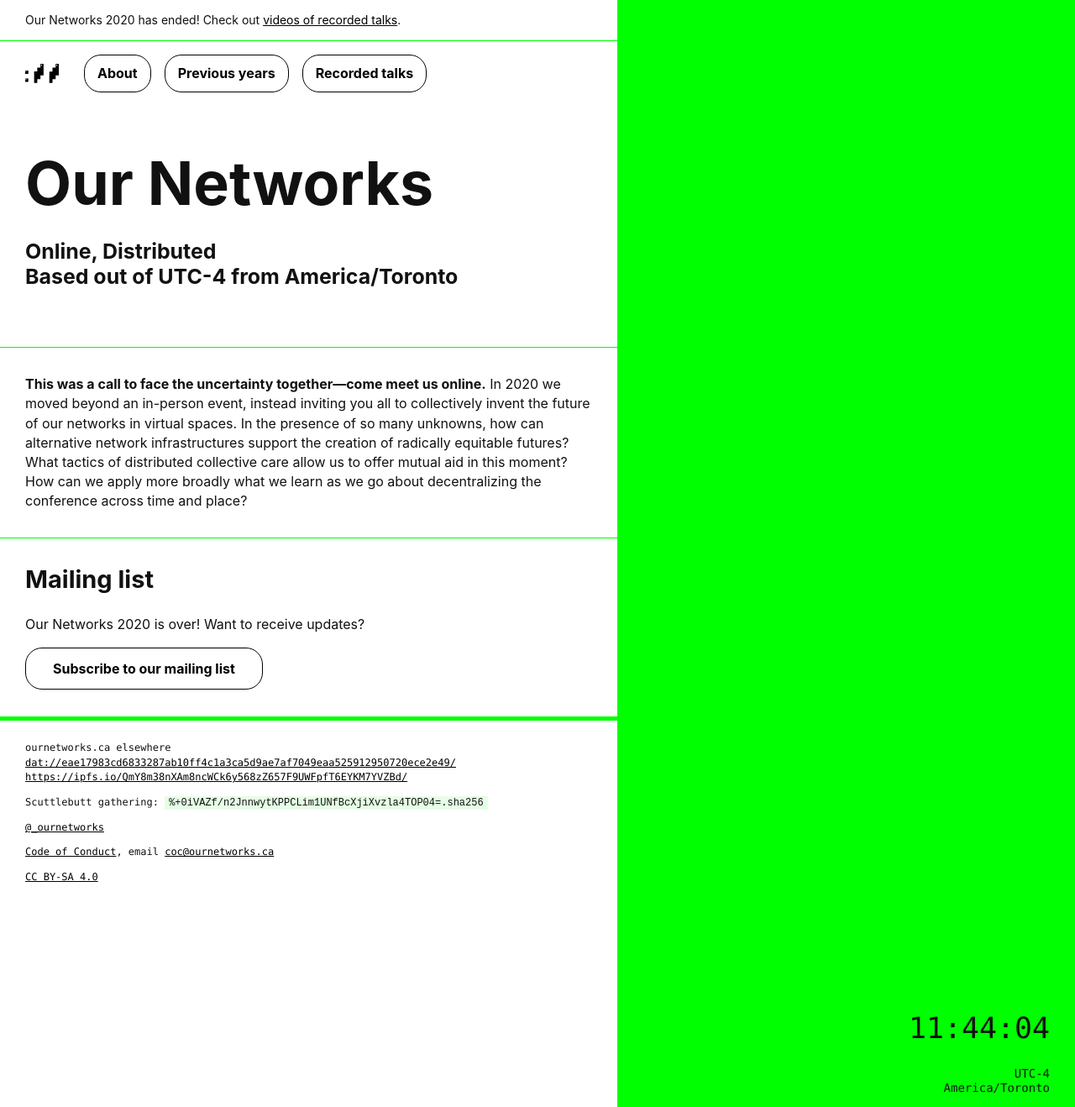
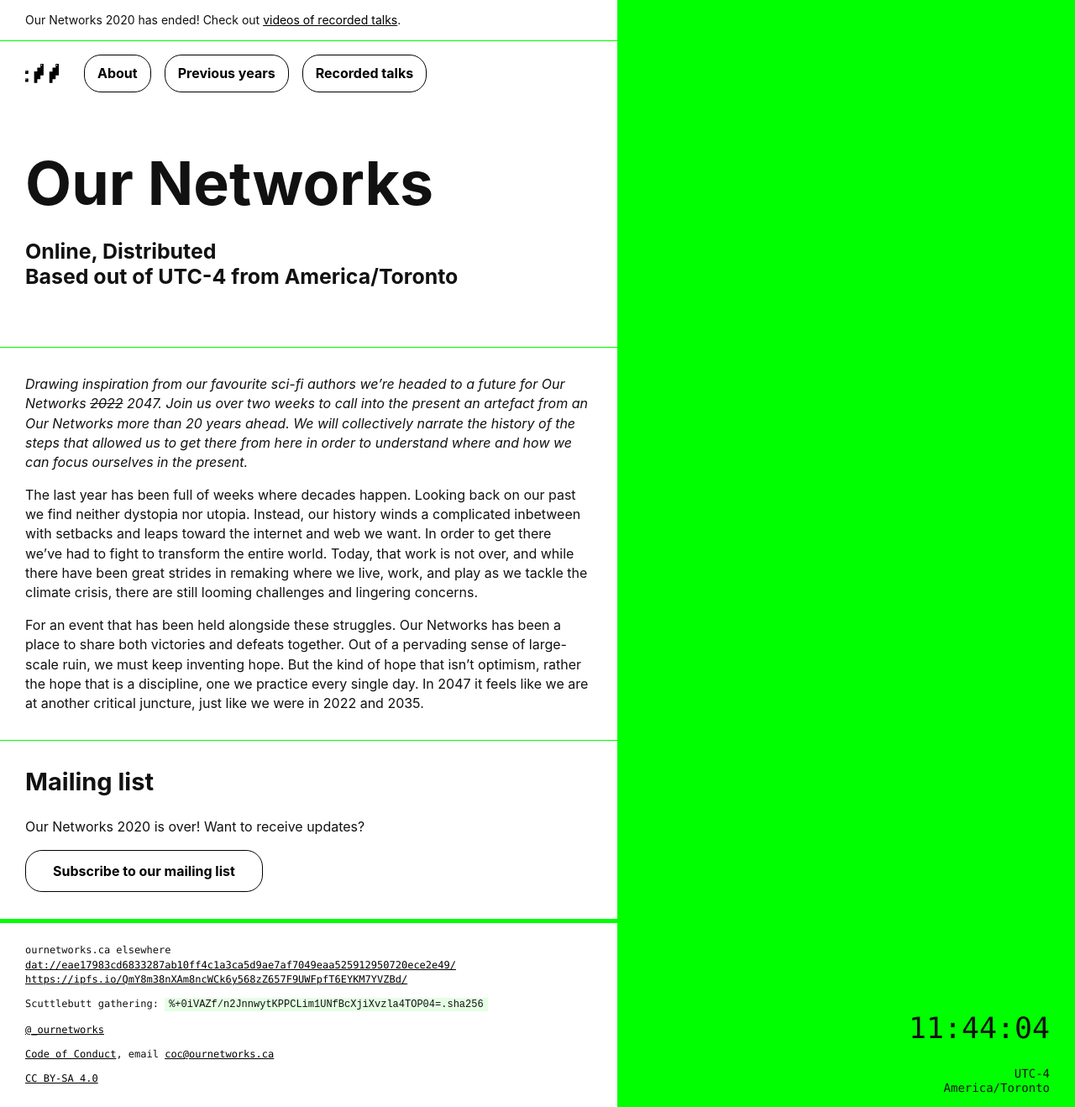
Before and after one commit to ournetworks/ournetworks.ca, a Jekyll site: the page built from index.md, in a window 1280 px wide and 1318 px high. Shown: the whole window at 84% size. Built offline with Jekyll 4.4.1, drawn with Linux system fonts in a browser that asks for light colours.

Commit message:
prelim copy for 2022

```diff
--- a/index.md
+++ b/index.md
@@ -3,10 +3,13 @@ layout: splash
 redirect_from:
   - "/cfp/"
   - "/conference/"
-  - "/2020/"
 ---
 
 ---
 {:.full-width}
 
-**This was a call to face the uncertainty together—come meet us online.**  In 2020 we moved beyond an in-person event, instead inviting you all to collectively invent the future of our networks in virtual spaces. In the presence of so many unknowns, how can alternative network infrastructures support the creation of radically equitable futures? What tactics of distributed collective care allow us to offer mutual aid in this moment? How can we apply more broadly what we learn as we go about decentralizing the conference across time and place?
+_Drawing inspiration from our favourite sci-fi authors we’re headed to a future for Our Networks ~~2022~~ 2047. Join us over two weeks to call into the present an artefact from an Our Networks more than 20 years ahead. We will collectively narrate the history of the steps that allowed us to get there from here in order to understand where and how we can focus ourselves in the present._
+
+The last year has been full of weeks where decades happen. Looking back on our past we find neither dystopia nor utopia. Instead, our history winds a complicated inbetween with setbacks and leaps toward the internet and web we want. In order to get there we’ve had to fight to transform the entire world. Today, that work is not over, and while there have been great strides in remaking where we live, work, and play as we tackle the climate crisis, there are still looming challenges and lingering concerns.
+
+For an event that has been held alongside these struggles. Our Networks has been a place to share both victories and defeats together. Out of a pervading sense of large-scale ruin, we must keep inventing hope. But the kind of hope that isn’t optimism, rather the hope that is a discipline, one we practice every single day. In 2047 it feels like we are at another critical juncture, just like we were in 2022 and 2035.
```
